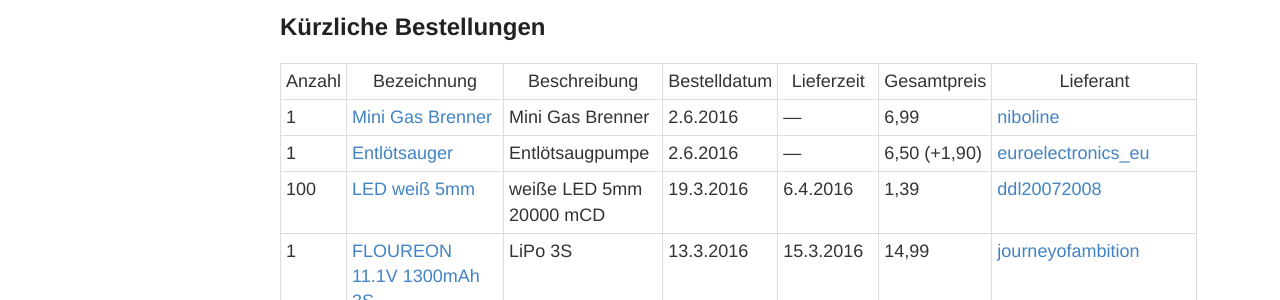
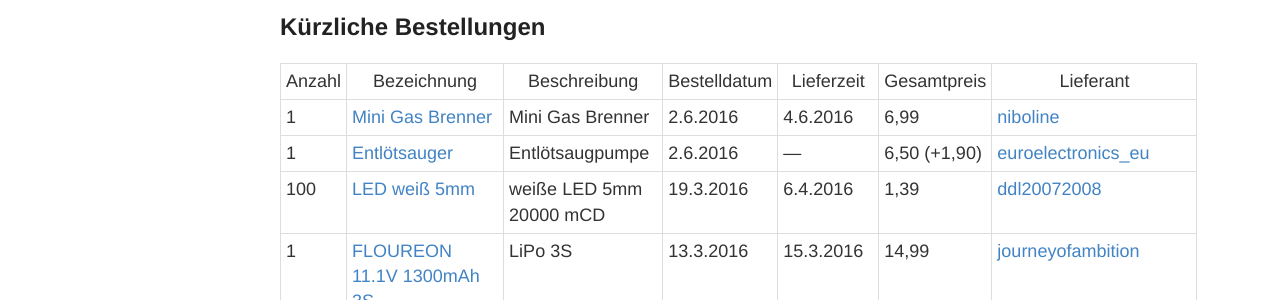
Before and after one commit to HackingGulliver/hackinggulliver.github.io, a Jekyll site: the page built from hackopedia/Lager.md, in a window 1280 px wide. Shown: the part 229-529 px from the top of the page. Built offline with Jekyll 4.4.1, drawn with Linux system fonts in a browser that asks for light colours.

Commit message:
Lager aktualisiert

```diff
--- a/hackopedia/Lager.md
+++ b/hackopedia/Lager.md
@@ -8,7 +8,7 @@ permalink: /hackopedia/Lager
 
 | Anzahl | Bezeichnung | Beschreibung | Bestelldatum | Lieferzeit | Gesamtpreis | Lieferant |
 | --- | --- | --- | --- | --- | --- | --- |
-| 1 | [Mini Gas Brenner](http://www.ebay.de/itm/271738703757) | Mini Gas Brenner | 2.6.2016 | --- | 6,99 | [niboline](http://www.ebay.de/usr/niboline) |
+| 1 | [Mini Gas Brenner](http://www.ebay.de/itm/271738703757) | Mini Gas Brenner | 2.6.2016 | 4.6.2016 | 6,99 | [niboline](http://www.ebay.de/usr/niboline) |
 | 1 | [Entlötsauger](http://www.ebay.de/itm/300693889841) | Entlötsaugpumpe | 2.6.2016 | --- | 6,50 (+1,90) | [euroelectronics_eu](http://www.ebay.de/usr/euroelectronics_eu) |
 | 100 | [LED weiß 5mm](http://www.ebay.de/itm/401057991064) | weiße LED 5mm 20000 mCD | 19.3.2016 | 6.4.2016 | 1,39 | [ddl20072008](http://www.ebay.de/usr/ddl20072008) |
 | 1 | [FLOUREON 11.1V 1300mAh 3S](http://www.ebay.de/itm/381493534405) | LiPo 3S | 13.3.2016 | 15.3.2016 | 14,99 | [journeyofambition](http://www.ebay.de/usr/journeyofambition) |
```
